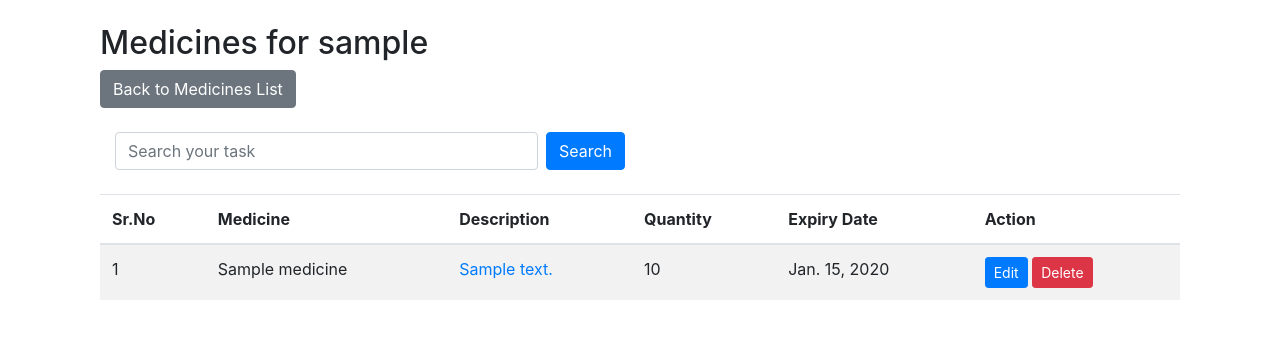
After one commit to aaravchauhan18/first-aid-kit-django, a Django app: page /user/1/medicines/ in a window 1280 px wide. The commit adds this page. Shown: the top 339 px of the page. Run offline with Django 5.2, Linux system fonts and the light colour scheme; a user stored in the database is signed in; tables that the repository leaves empty hold one stand-in row (values such as "Sample post").

Commit message:
add forms

```diff
--- /dev/null
+++ b/base/templates/base/user_medicines.html
@@ -0,0 +1,50 @@
+{% extends 'base/main.html' %}
+
+{% block content %}
+<div class="container mt-4">
+    <h2>Medicines for {{ user.username }}</h2>  <!-- This shows the username -->
+    <div class="mb-3">
+        <a href="{% url 'medicines' %}" class="btn btn-secondary">Back to Medicines List</a>
+    </div>
+
+    <div id="search-add-wrapper" class="mt-4 col-lg-6 ">
+        <form method="GET" style="display: flex;">
+            <input type='text' name='search-area' class="form-control mr-2" placeholder="Search your task" value="{{ search_input }}">
+            <button type="submit" class="btn btn-primary">Search</button>
+        </form>
+    </div>
+    <br>
+
+    <table class="table table-striped">
+        <thead>
+            <tr>
+                <th scope="col">Sr.No</th>
+                <th scope="col">Medicine</th>
+                <th scope="col">Description</th>
+                <th scope="col">Quantity</th>
+                <th scope="col">Expiry Date</th>
+                <th scope="col">Action</th>
+            </tr>
+        </thead>
+        <tbody>
+            {% for medicine in medicines %}
+            <tr>
+                <td>{{ forloop.counter }}</td>
+                <td>{{ medicine.medicine_name }}</td>
+                <td><a href="{% url 'medicine' medicine.id %}">{{ medicine.description }}</a></td>
+                <td>{{ medicine.quantity }}</td>
+                <td>{{ medicine.expiry_date }}</td>
+                <td>
+                    <a href="{% url 'medicine-update' medicine.id %}" class="btn btn-sm btn-primary">Edit</a>
+                    <a href="{% url 'medicine-delete' medicine.id %}" class="btn btn-sm btn-danger">Delete</a>
+                </td>
+            </tr>
+            {% empty %}
+            <tr>
+                <td colspan="6" class="text-center">No medicines found for this user.</td>
+            </tr>
+            {% endfor %}
+        </tbody>
+    </table>
+</div>
+{% endblock content %}
--- a/base/urls.py
+++ b/base/urls.py
@@ -1,5 +1,5 @@
 from django.urls import path
-from .views import MedicineList, MedicineDetail, MedicineCreate, MedicineUpdate, MedicineDelete, CustomLoginView, RegisterPage
+from .views import MedicineList, MedicineDetail, MedicineCreate, MedicineUpdate, MedicineDelete, CustomLoginView, RegisterPage, UserMedicineList
 from django.contrib.auth.views import LogoutView
 
 # from django.contrib.auth import views as auth_views
@@ -13,5 +13,6 @@ urlpatterns = [
     path('medicine-create/', MedicineCreate.as_view(), name='medicine-create'),
     path('medicine-update/<int:pk>/', MedicineUpdate.as_view(), name='medicine-update'),
     path('medicine-delete/<int:pk>/', MedicineDelete.as_view(), name='medicine-delete'),
+    path('user/<int:user_id>/medicines/', UserMedicineList.as_view(), name='user-medicines'),  # User medicines path
 
 ]
--- a/base/views.py
+++ b/base/views.py
@@ -8,9 +8,22 @@ from django.contrib.auth.views import LoginView
 from django.contrib.auth.mixins import LoginRequiredMixin
 from django.contrib.auth.forms import UserCreationForm
 from django.contrib.auth import login
+from django.contrib.auth import get_user_model
+
+from django.contrib.auth.models import User
+
 
 from .models import Medicine
+from .forms import MedicineForm
 # Create your views here.
+
+# class CustomLoginView(LoginView):
+#     template_name = 'base/login.html'
+#     fields = '__all__'
+#     redirect_authenticated_user = True
+
+#     def get_success_url(self):
+#         return reverse_lazy('medicines')
 
 class CustomLoginView(LoginView):
     template_name = 'base/login.html'
@@ -18,7 +31,13 @@ class CustomLoginView(LoginView):
     redirect_authenticated_user = True
 
     def get_success_url(self):
-        return reverse_lazy('medicines')
+        user = self.request.user
+        if user.is_authenticated:
+            if user.is_staff:  # Check if the user is an admin
+                return reverse_lazy('admin:index')  # Redirect to the admin page
+            return reverse_lazy('medicines')  # Redirect to the medicines page
+        return super().get_success_url()  # Fallback
+
 
 class RegisterPage(FormView):
     template_name = 'base/register.html'
@@ -37,13 +56,35 @@ class RegisterPage(FormView):
             return redirect('medicines')
         return super(RegisterPage, self).get(*args, **kwargs)
 
+# class MedicineList(LoginRequiredMixin, ListView):
+#     model = Medicine
+#     context_object_name = 'medicines'
+
+#     def get_context_data(self, **kwargs):
+#         context = super().get_context_data(**kwargs)
+#         context['medicines'] = context['medicines'].filter(user=self.request.user)
+
+#         search_input = self.request.GET.get('search-area') or ''
+#         if search_input:
+#             context['medicines'] = context['medicines'].filter(
+#                 medicine_name__icontains=search_input)
+
+#         context['search_input'] = search_input
+
+#         return context
+
 class MedicineList(LoginRequiredMixin, ListView):
     model = Medicine
     context_object_name = 'medicines'
 
     def get_context_data(self, **kwargs):
         context = super().get_context_data(**kwargs)
-        context['medicines'] = context['medicines'].filter(user=self.request.user)
+
+        # Check if the user is an admin
+        if self.request.user.is_staff:
+            context['medicines'] = Medicine.objects.all()  # Admin sees all medicines
+        else:
+            context['medicines'] = context['medicines'].filter(user=self.request.user)  # Regular user sees their medicines
 
         search_input = self.request.GET.get('search-area') or ''
         if search_input:
@@ -54,28 +95,97 @@ class MedicineList(LoginRequiredMixin, ListView):
 
         return context
 
+
 class MedicineDetail(LoginRequiredMixin, DetailView):
     model = Medicine
     context_object_name = 'medicine'
 
+# class MedicineCreate(LoginRequiredMixin, CreateView):
+#     model = Medicine
+#     form_class = MedicineForm
+#     # fields = ['medicine_name', 'description', 'quantity', 'expiry_date']
+#     success_url = reverse_lazy('medicines')
+
+#     def form_valid(self, form):
+#         form.instance.user = self.request.user
+#         return super(MedicineCreate, self).form_valid(form)
+
 class MedicineCreate(LoginRequiredMixin, CreateView):
     model = Medicine
-    fields = ['medicine_name', 'description', 'quantity', 'expiry_date']
+    form_class = MedicineForm
     success_url = reverse_lazy('medicines')
 
     def form_valid(self, form):
+        # Set the user to the currently logged-in user
         form.instance.user = self.request.user
-        return super(MedicineCreate, self).form_valid(form)
+        return super().form_valid(form)
+
+    def get_form(self, form_class=None):
+        form = super().get_form(form_class)
+        if not self.request.user.is_staff:
+            # Remove the 'user' field for non-admin users
+            form.fields.pop('user', None)
+        return form
+
+# class MedicineUpdate(LoginRequiredMixin, UpdateView):
+#     model = Medicine
+#     form_class = MedicineForm
+#     # fields = ['medicine_name', 'description', 'quantity', 'expiry_date']
+#     success_url = reverse_lazy('medicines')
 
 class MedicineUpdate(LoginRequiredMixin, UpdateView):
     model = Medicine
-    fields = ['medicine_name', 'description', 'quantity', 'expiry_date']
+    form_class = MedicineForm
     success_url = reverse_lazy('medicines')
+
+    def get_form(self, form_class=None):
+        form = super().get_form(form_class)
+        if not self.request.user.is_staff:
+            # Remove the 'user' field for non-admin users
+            form.fields.pop('user', None)
+        return form
+
+# class MedicineDelete(LoginRequiredMixin, DeleteView):
+#     model = Medicine
+#     context_object_name = 'medicine'
+#     success_url = reverse_lazy('medicines')
+#     def get_queryset(self):
+#         owner = self.request.user
+#         return self.model.objects.filter(user=owner)
 
 class MedicineDelete(LoginRequiredMixin, DeleteView):
     model = Medicine
     context_object_name = 'medicine'
     success_url = reverse_lazy('medicines')
+
     def get_queryset(self):
-        owner = self.request.user
-        return self.model.objects.filter(user=owner)
+        # Allow admins to delete any medicine, otherwise filter by the current user
+        if self.request.user.is_staff:
+            return self.model.objects.all()
+        return self.model.objects.filter(user=self.request.user)
+
+
+class UserMedicineList(LoginRequiredMixin, ListView):
+    model = Medicine
+    context_object_name = 'medicines'
+    template_name = 'base/user_medicines.html'
+
+    def get_queryset(self):
+        user_id = self.kwargs['user_id']
+        return Medicine.objects.filter(user__id=user_id)  # Fetch medicines for the specified user
+
+    def get_context_data(self, **kwargs):
+        context = super().get_context_data(**kwargs)
+        user_id = self.kwargs['user_id']
+        context['user'] = User.objects.get(id=user_id)  # Add the user to the context
+
+        search_input = self.request.GET.get('search-area') or ''
+        medicines = context['medicines']
+
+        if search_input:
+            medicines = medicines.filter(medicine_name__icontains=search_input)
+
+        context['medicines'] = medicines
+        context['search_input'] = search_input
+
+        return context
```
Also changed, not shown: base/forms.py (added, +15 -0 lines), base/templates/base/medicine_list.html (+8 -1 lines).
